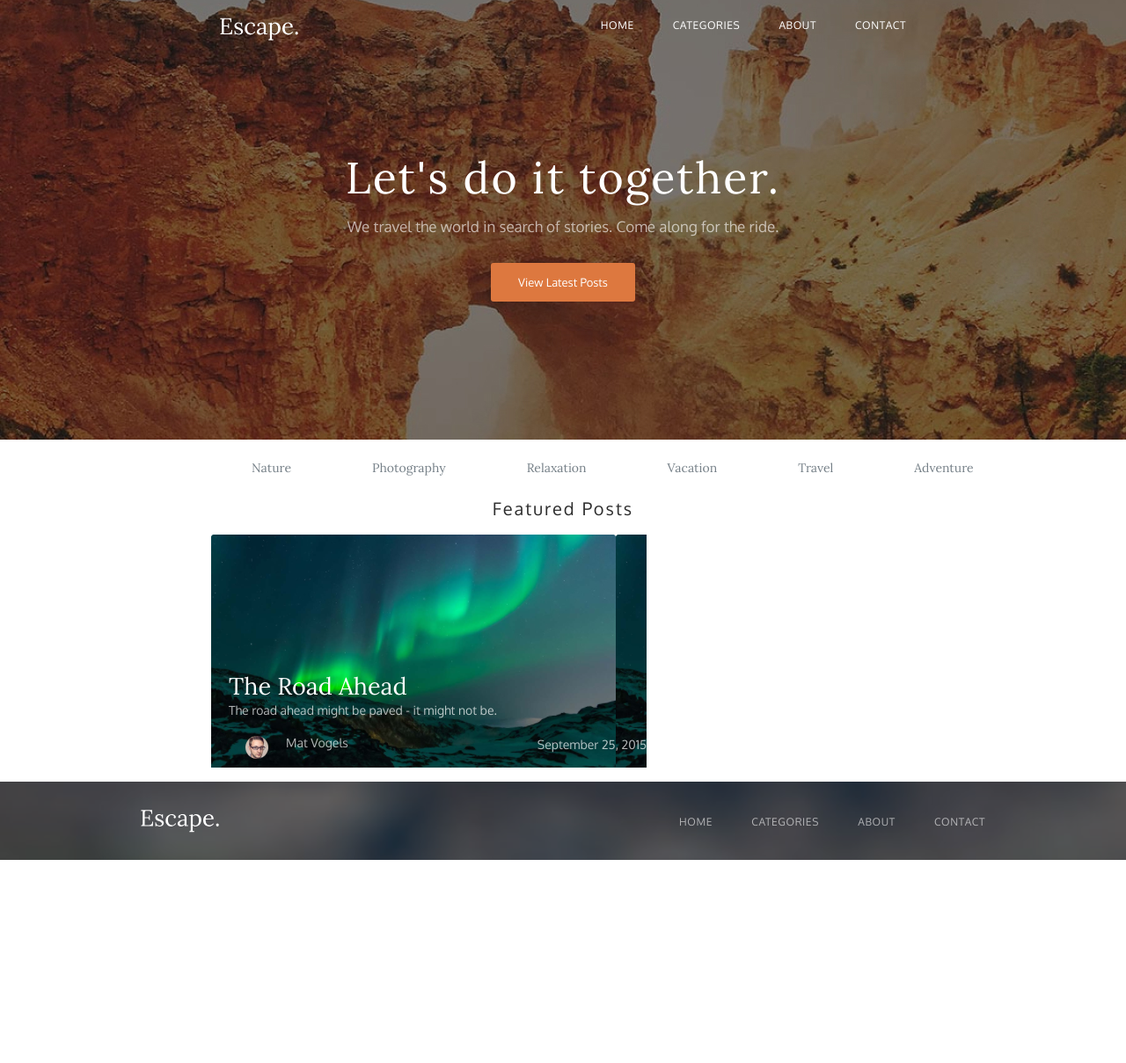
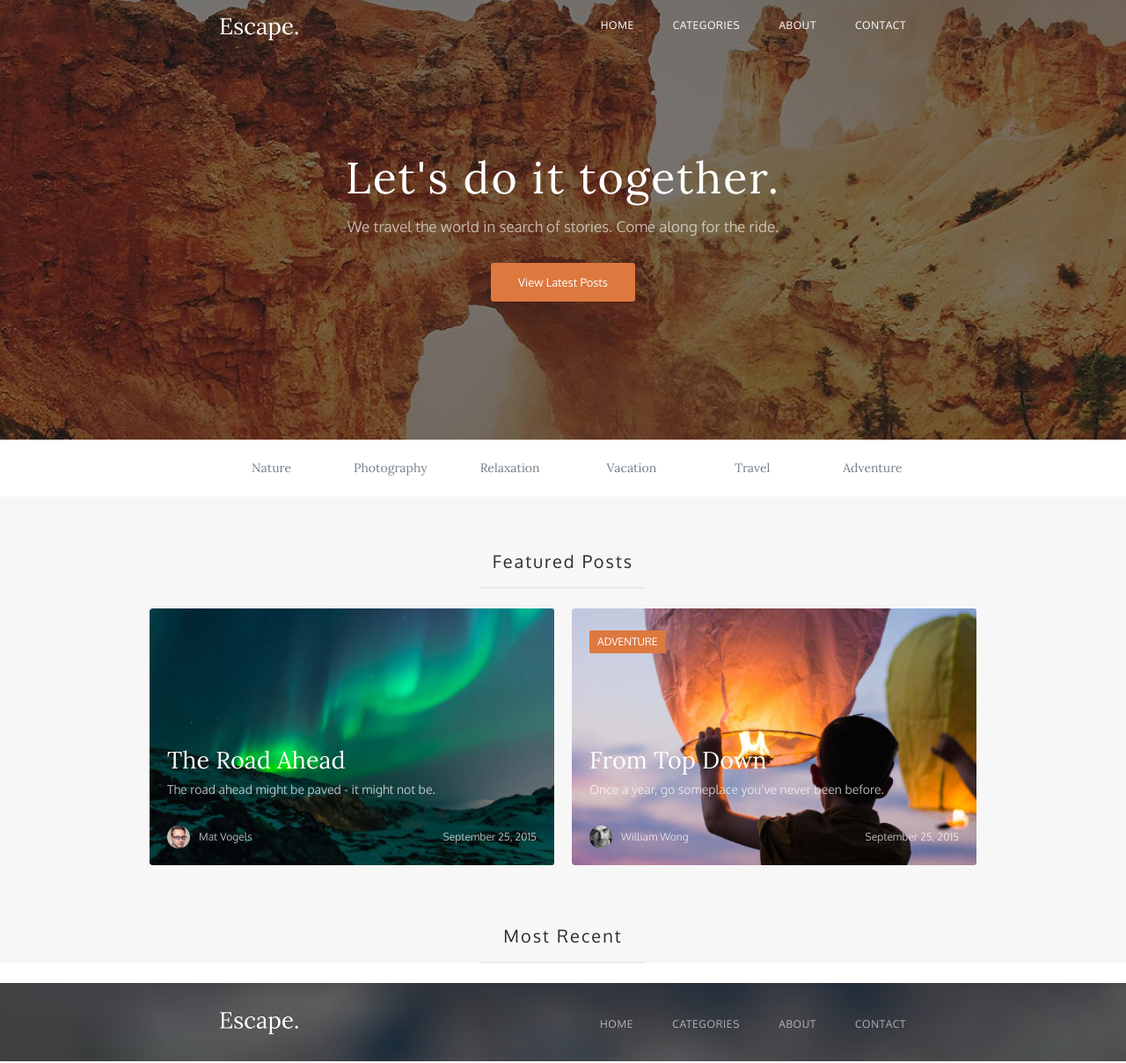
Before and after one commit to FALLENEZER/Web, a PHP site: page / in a window 1280 px wide. Shown: the whole page at 88% size. Before the commit the page ends 978 px from the top, so only its background shows below. Run offline with PHP 8.4, Linux system fonts and the light colour scheme.

Commit message:
Pre-final second page

```diff
--- a/Styles/index-style.css
+++ b/Styles/index-style.css
@@ -1,12 +1,28 @@
-body {
+.content {
     line-height: 35px;
 }
 
-
-header {
+.head {
     display: flex;
     padding: 20px 250px 28px;
     justify-content: space-between;
+}
+
+.logo__list li {
+    list-style-type: none;
+    display: inline;
+    font-family: 'Oxygen', sans-serif;
+    font-size: 12px;
+    font-weight: 400;
+    line-height: 20px;
+    letter-spacing: 0.6px;
+    text-align: left;
+    margin-left: 40px;
+}
+
+.header__nav {
+    margin-top: -10px;
+    color: rgb(255, 255, 255)
 }
 
 .main__head {
@@ -37,7 +53,7 @@ header {
 .main__head__subtitle {
     margin-top: 20px;
     color: rgba(255, 255, 255, 0.63);
-    font-family: "Oxygen", sans-serif;
+    font-family: 'Oxygen', sans-serif;
     font-size: 17px;
     font-weight: 400;
     line-height: 20px;
@@ -47,19 +63,21 @@ header {
 
 .content__title {
     color: rgb(46, 46, 46);
-    font-family: "Oxygen", sans-serif;
+    font-family: 'Oxygen', sans-serif;
     font-size: 20px;
     font-weight: 400;
     line-height: 27px;
     letter-spacing: 2px;
     text-align: center;
+    padding-top: 60px;
+    padding-bottom: 16px;
 }
 
 .main__button {
     margin-top: 31px;
     padding: 12px 31px;
     color: rgb(255, 255, 255);
-    font-family: "Oxygen", sans-serif;
+    font-family: 'Oxygen', sans-serif;
     font-size: 13px;
     font-weight: 400;
     line-height: 20px;
@@ -75,32 +93,36 @@ header {
 
 .main__menu li {
     display: inline-block;
-    padding: 13px 46px 13px;
     color: rgb(118, 128, 136);
-    font-family: "Lora", serif;
+    font-family: 'Lora', serif;
     font-size: 14px;
     font-weight: 400;
     line-height: 20px;
-    letter-spacing: 0%;
     text-align: center;
 }
 
-.logo__list li {
-    list-style-type: none;
-    display: inline;
-    font-family: "Oxygen", sans-serif;
-    font-size: 12px;
-    font-weight: 400;
-    line-height: 20px;
-    letter-spacing: 0.6px;
-    text-align: left;
-    text-transform: uppercase;
-    margin-left: 40px;
+.menu__nature {
+    padding: 13px 46px 13px;
 }
 
-.header__nav {
-    margin-top: -10px;
-    color: rgb(255, 255, 255)
+.menu__photography {
+    padding: 13px 25px 13px;
+}
+
+.menu__relaxation {
+    padding: 13px 35px 13px;
+}
+
+.menu__vacation {
+    padding: 13px 41px 13px;
+}
+
+.menu__travel {
+    padding: 13px 48px 13px;
+}
+
+.menu__adventure {
+    padding: 13px 35px 13px;
 }
 
 .main__button {
@@ -109,36 +131,79 @@ header {
     background: rgb(221, 120, 63);
 }
 
-.content__block_first {
-    position: relative;
-    background-image: url("../Photos/Small_mountains.png");
-    padding-top: 157px;
-    padding-left: 20px;
+.rectangle {
+    width: 188px;
+    height: 1px;
+    background: rgb(222, 222, 222);
+    margin: 0 auto 23px;
 }
 
 .content__block {
-    margin: 16px 240px;
+    display: grid;
+    grid-template-columns: 50% 50%;
+    margin-left: 10px;
+    margin-right: -10px;
+    margin-bottom: 7px;
+    .content__block {
+        display: inline-block;
+    }
+}
+
+.content__block-first {
+    max-width: 460px;
+    display: flex;
+    display: inline-block;
+    border-radius: 3px;
+    padding-top: 99px;
+    position: relative;
+    background-image: url("../Photos/Small_mountains.png");
+    background-size: cover;
+    margin-right: 20px;
+}
+
+.content__block-second {
+    max-width: 460px;
+    display: flex;
+    display: inline-block;
+    border-radius: 3px;
+    padding-top: 99px;
+    position: relative;
+    background-image: url("../Photos/From top down.png");
+    background-size: cover;
+}
+
+.content__block-second-action {
+    position: absolute;
+    bottom: 241px;
+    left: 20px;
+    color: rgb(255, 255, 255);
+    font-family: 'Oxygen', sans-serif;
+    font-size: 12px;
+    font-weight: 400;
+    line-height: 13px;
+    border-radius: 2px;
+    background: rgb(221, 120, 63);
+    padding: 6px 9px 7px;
 }
 
 .content__block_naming {
-    padding-right: 236px;
     color: rgb(255, 255, 255);
-    font-family: "Lora", serif;
+    font-family: 'Lora', serif;
     font-size: 27px;
     font-weight: 400;
     line-height: 30px;
-    letter-spacing: 0%;
-    text-align: left;
+    padding-top: 58px;
+    padding: 58px 236px 6px 20px;
 }
 
 .content__block_description {
     color: rgba(255, 255, 255, 0.7);
-    font-family: "Oxygen", sans-serif;
+    font-family: 'Oxygen', sans-serif;
     font-size: 14px;
     font-weight: 400;
     line-height: 25px;
-    letter-spacing: 0%;
-    text-align: left;
+    padding-left: 20px;
+    padding-bottom: 12px;
 }
 
 .avatar-name-Mat {
@@ -147,25 +212,72 @@ header {
 
 .date-Mat {
     display: inline;
-    margin-left: 215px;
+}
+
+.avatar__description {
+    color: rgba(255, 255, 255, 0.7);
+    font-family: 'Oxygen', sans-serif;
+    font-size: 12px;
+    font-weight: 400;
+    line-height: 35px;
+    padding-left: 10px;
+}
+
+.date__description {
+    color: rgba(255, 255, 255, 0.7);
+    font-family: 'Oxygen', sans-serif;
+    font-size: 12px;
+    font-weight: 400;
+    line-height: 35px;
 }
 
 .avatar-name-Mat img {
     display: inline-block;
-    margin: 17px 20px 10px 19px;
+    padding-top: 5px;
+    padding-bottom: 4px;
 }
 
 .avatar-name-Mat p {
-    margin-top: 12px;
     display: inline-block;
 }
 
 .content__block_author {
     align-items: center;
     display: flex;
+    padding: 12px 20px 15px;
+    justify-content: space-between;
 }
 
-footer {
+.content-color {
+    background: rgb(247, 247, 247);
+}
+
+.content__block-borders {
+    margin: 0 auto;
+    max-width: 960px;
+}
+
+.content__block-second {
+    display: inline-block;
+}
+
+.content__title {
+    color: rgb(46, 46, 46);
+    font-family: 'Oxygen', sans-serif;
+    font-size: 20px;
+    font-weight: 400;
+    line-height: 27px;
+    letter-spacing: 2px;
+    text-align: center;
+    padding-top: 60px;
+    padding-bottom: 16px;
+}
+
+.footer__nav {
+    padding-top: 28px;
+}
+
+.footer {
     font-family: 'Lora', serif;
     height: 89px;
     background-image: url("../Photos/Bottom_image.png");
@@ -177,20 +289,8 @@ footer {
     height: 100%;
 }
 
-.footer__content {
-    margin: 0 auto;
-    max-width: 960px;
-    display: flex;
-    padding-top: 27px;
-    justify-content: space-between;
-}
-
 .bottom__header {
     color: rgba(255, 255, 255);
-}
-
-.content__block {
-    display: inline-block;
 }
 
 .bottom__li {
--- a/Styles/the-road-ahead-style.css
+++ b/Styles/the-road-ahead-style.css
@@ -7,7 +7,7 @@ main {
     line-height: 35px;
     text-align: left;
     font-size: 24px;
-    font-family: Oxygen, sans-serif;
+    font-family: "Oxygen", sans-serif;
 }
 
 header {
@@ -19,7 +19,7 @@ header {
 .list li {
     list-style-type: none;
     display: inline;
-    font-family: Oxygen, sans-serif;
+    font-family: "Oxygen", sans-serif;
     font-size: 12px;
     font-weight: 400;
     line-height: 20px;
--- a/index.html
+++ b/index.html
@@ -14,8 +14,8 @@
     <link href="https://fonts.googleapis.com/css2?family=Lora:ital,wght@0,400..700;1,400..700&display=swap" rel="stylesheet">
 </head>
 
-<body>
-<header>
+<body class="content">
+<header class="nav__content head">
     <img src="Photos/Escape.svg" alt="Escape">
     <nav class="header__nav">
         <ul class="logo__list">
@@ -32,41 +32,61 @@
         <h1 class="main__head__title">Let's do it together.</h1>
         <h2 class="main__head__subtitle">We travel the world in search of stories. Come along for the ride.</h2>
         <div class="main__button">
-            <p>View Latest Posts</p>
+            <a src="#">View Latest Posts</a>
         </div>
     </div>
     <ul class="main__menu">
-        <li>Nature</li>
-        <li>Photography</li>
-        <li>Relaxation</li>
-        <li>Vacation</li>
-        <li>Travel</li>
-        <li>Adventure</li>
+        <li class="menu__nature">Nature</li>
+        <li class="menu__photography">Photography</li>
+        <li class="menu__relaxation">Relaxation</li>
+        <li class="menu__vacation">Vacation</li>
+        <li class="menu__travel">Travel</li>
+        <li class="menu__adventure">Adventure</li>
     </ul>
+    <div class="content-color">
+        <div class="content__block-borders">
             <h2 class="content__title">Featured Posts</h2>
-    <div class="content_block-color">
+            <div class="rectangle"></div>
             <div class="content__block">
-            <div class="content__block_first">
+                <div class="content__block-first">
                     <p class="content__block_naming">The Road Ahead</p>
                     <p class="content__block_description">The road ahead might be paved - it might not be.</p>
                     <div class=content__block_author>
                         <div class="avatar-name-Mat">
                             <img src="Photos/Mat_face.png", alt="Northern lights">
-                        <p class="content__block_description">Mat Vogels</p>
+                            <p class="avatar__description">Mat Vogels</p>
                         </div>
                         <div class="date-Mat">
-                        <p class="content__block_description">September 25, 2015</p>
+                            <p class="date__description">September 25, 2015</p>
                         </div>
                     </div>
                 </div>
+
+                <div class="content__block-second">
+                    <p class="content__block_naming">From Top Down</p>
+                    <p class="content__block_description">Once a year, go someplace you’ve never been before.</p>
+                    <div class=content__block_author>
+                        <div class="avatar-name-Mat">
+                            <img src="Photos/William_face.png", alt="Northern lights">
+                            <p class="avatar__description">William Wong</p>
+                        </div>
+                        <div class="date-Mat">
+                            <p class="date__description">September 25, 2015</p>
+                        </div>
+                    </div>
+                    <a class="content__block-second-action">ADVENTURE</a>
+                </div>
+            </div>
+            <h2 class="content__title">Most Recent</h2>
+            <div class="rectangle"></div>
         </div>
     </div>
 </main>
 
 
-<footer>
+<footer  class="footer">
     <div class="footer-color">
-        <div class="footer__content">
+        <div class="footer__nav head">
             <img src="Photos/Escape.svg" alt="Escape">
             <ul class="logo__list bottom__li">
                 <li>HOME</li>
```
Lines whose indentation alone changed are shown as unchanged.
